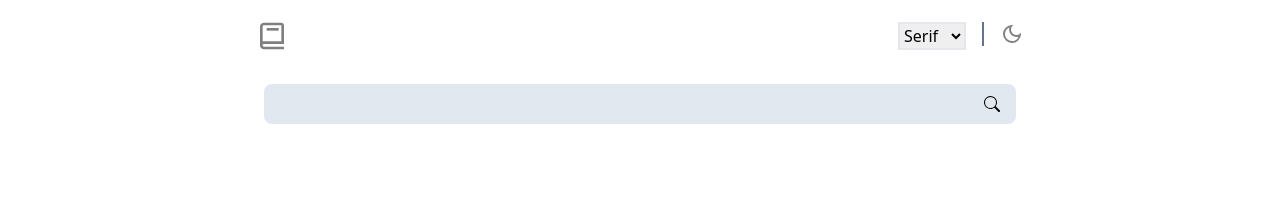
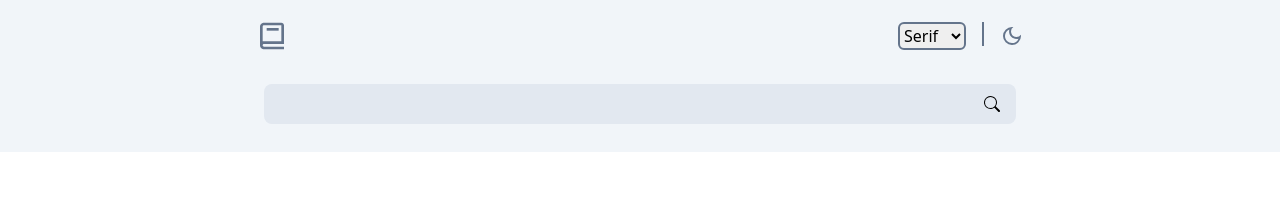
Before and after one commit to RaminMikayilov/dictionary-web-app, a React (Vite) app: page / in a window 1280 px wide. Shown: the top 202 px of the page. Built offline with nearby package versions, Linux system fonts and the light colour scheme.

Commit message:
Add light/dark mode

```diff
--- a/src/App.jsx
+++ b/src/App.jsx
@@ -2,12 +2,15 @@ import React from "react";
 import DictionaryApp from "./components/DictionaryApp";
 
 import { FontContextProvider } from "./contexts/FontContext";
+import { ThemeContextProvider } from "./contexts/ThemeContext";
 
 const App = () => {
   return (
-    <FontContextProvider>
-      <DictionaryApp />
-    </FontContextProvider>
+    <ThemeContextProvider>
+      <FontContextProvider>
+        <DictionaryApp />
+      </FontContextProvider>
+    </ThemeContextProvider>
   );
 };
 
--- a/src/components/DictionaryApp/Definition.jsx
+++ b/src/components/DictionaryApp/Definition.jsx
@@ -30,7 +30,7 @@ const Definition = () => {
   }, [word]);
 
   return (
-    <div>
+    <div className="dark:text-custom-white">
       <Word
         word={data.map((item) => item.word)[0]}
         phonetic={data.map((item) => item.phonetic)[0]}
--- a/src/components/DictionaryApp/Meanings.jsx
+++ b/src/components/DictionaryApp/Meanings.jsx
@@ -25,7 +25,7 @@ const Meanings = ({ partOfSpeech, definitions, synonyms, antonyms }) => {
 
       {/* Synonyms */}
       {synonyms.length !== 0 && (
-        <div className="flex flex-wrap space-y-3 items-center">
+        <div className="flex flex-wrap space-y-3 items-center text-custom-gray">
           <h3>Synonyms : </h3>
 
           {synonyms.map((item, index) => (
@@ -41,7 +41,7 @@ const Meanings = ({ partOfSpeech, definitions, synonyms, antonyms }) => {
 
       {/* Antonyms */}
       {antonyms.length !== 0 && (
-        <div className="flex flex-wrap space-y-3 items-center">
+        <div className="flex flex-wrap space-y-3 items-center text-custom-gray">
           <h3>Antonyms : </h3>
           {antonyms.map((item, index) => (
             <span
--- a/src/components/DictionaryApp/Navbar.jsx
+++ b/src/components/DictionaryApp/Navbar.jsx
@@ -1,4 +1,4 @@
-import React from "react";
+import React, { useEffect } from "react";
 
 // icons
 import { BiBook } from "react-icons/bi";
@@ -7,17 +7,39 @@ import { MdOutlineLightMode } from "react-icons/md";
 
 //context
 import useFontContext from "../../hooks/useFontContext";
+import useThemeContext from "../../hooks/useThemeContext";
 
 const Navbar = () => {
   const { setFont } = useFontContext();
+  const { theme, setTheme } = useThemeContext();
+
+  useEffect(() => {
+    if (window.matchMedia("(prefers-color-scheme: dark)").matches) {
+      setTheme("dark");
+    } else {
+      setTheme("light");
+    }
+  }, []);
+
+  useEffect(() => {
+    if (theme === "dark") {
+      document.documentElement.classList.add("dark");
+    } else {
+      document.documentElement.classList.remove("dark");
+    }
+  }, [theme]);
+
+  const handleThemeSwitch = () => {
+    setTheme(theme === "dark" ? "light" : "dark");
+  };
 
   return (
     <div className="flex items-center justify-between py-5">
-      <BiBook className="w-8 h-8" color="gray" />
+      <BiBook className="w-8 h-8 text-custom-gray dark:text-custom-blue" />
 
       <div className="flex space-x-4">
         <select
-          className="border-2 outline-none"
+          className="border-2 border-custom-gray rounded-md outline-none dark:bg-custom-blue dark:text-gray-200"
           onChange={(e) => setFont(e.target.value)}
         >
           <option value="serif">Serif</option>
@@ -26,7 +48,14 @@ const Navbar = () => {
         </select>
         {/* line */}
         <div className="h-6 w-0.5 bg-custom-gray"></div>
-        <MdOutlineDarkMode className="w-6 h-6" color="gray" />
+
+        <button onClick={handleThemeSwitch}>
+          {theme == "dark" ? (
+            <MdOutlineLightMode className="w-6 h-6 text-custom-blue" />
+          ) : (
+            <MdOutlineDarkMode className="w-6 h-6 text-custom-gray" />
+          )}
+        </button>
       </div>
     </div>
   );
--- a/src/components/DictionaryApp/Searchbar.jsx
+++ b/src/components/DictionaryApp/Searchbar.jsx
@@ -20,16 +20,16 @@ const Searchbar = () => {
   return (
     <form
       onSubmit={handleSubmit}
-      className="flex items-center justify-between bg-slate-200 py-2 px-3 rounded-lg mx-2 my-3"
+      className="flex items-center justify-between bg-slate-200 py-2 px-3 rounded-lg mx-2 my-3 dark:bg-custom-gray "
     >
       <input
         type="text"
         placeholder=""
-        className="bg-transparent text-black text-sm font-medium focus:outline-none w-full"
+        className="bg-transparent text-black text-sm font-medium focus:outline-none w-full dark:text-custom-white"
         value={inputValue}
         onChange={(e) => setInputValue(e.target.value)}
       />
-      <button type="submit" className="py-1 px-1">
+      <button type="submit" className="py-1 px-1 dark:text-custom-white">
         <BsSearch />
       </button>
     </form>
--- a/src/components/DictionaryApp/index.jsx
+++ b/src/components/DictionaryApp/index.jsx
@@ -1,4 +1,4 @@
-import React from "react";
+import React, { useEffect } from "react";
 
 //components
 import Navbar from "./Navbar";
@@ -8,13 +8,14 @@ import Definition from "./Definition";
 import { DictionaryContextProvider } from "../../contexts/DictionaryContext";
 
 import useFontContext from "../../hooks/useFontContext";
+import useThemeContext from "../../hooks/useThemeContext";
 
 const DictionaryApp = () => {
   const { font } = useFontContext();
 
   return (
     <DictionaryContextProvider>
-      <div className={`font-${font}`}>
+      <div className={`font-${font} bg-slate-100 h-min-screen dark:bg-gray-800`}>
         <div className="w-3/5 mx-auto">
           <Navbar />
           <Searchbar />
--- /dev/null
+++ b/src/contexts/ThemeContext.jsx
@@ -0,0 +1,15 @@
+import React, { createContext, useState } from "react";
+
+export const ThemeContext = createContext();
+
+const ThemeContextProvider = ({ children }) => {
+  const [theme, setTheme] = useState("");
+
+  const value = { theme, setTheme };
+
+  return (
+    <ThemeContext.Provider value={value}>{children}</ThemeContext.Provider>
+  );
+};
+
+export { ThemeContextProvider };
--- /dev/null
+++ b/src/hooks/useThemeContext.jsx
@@ -0,0 +1,8 @@
+import React, { useContext } from "react";
+import { ThemeContext } from "../contexts/ThemeContext";
+
+const useThemeContext = () => {
+  return useContext(ThemeContext);
+};
+
+export default useThemeContext;
--- a/tailwind.config.cjs
+++ b/tailwind.config.cjs
@@ -1,11 +1,13 @@
 /** @type {import('tailwindcss').Config} */
 module.exports = {
+  darkMode: "class",
   content: ["./index.html", "./src/**/*.{js,jsx}"],
   theme: {
     extend: {
       colors: {
         "custom-blue": "#2563eb",
         "custom-gray": "#64748b",
+        "custom-white": "#e2e8f0",
       },
     },
   },
```
